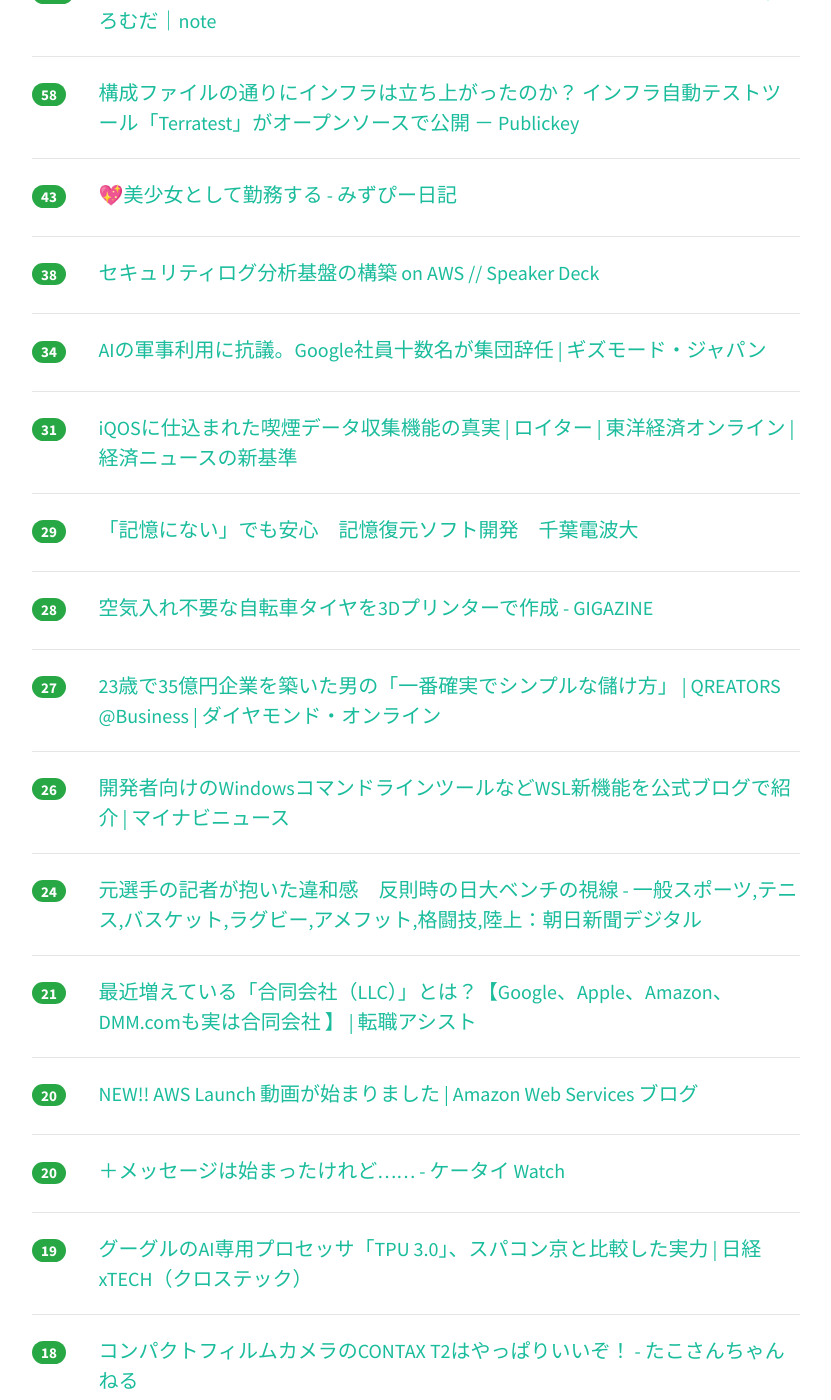
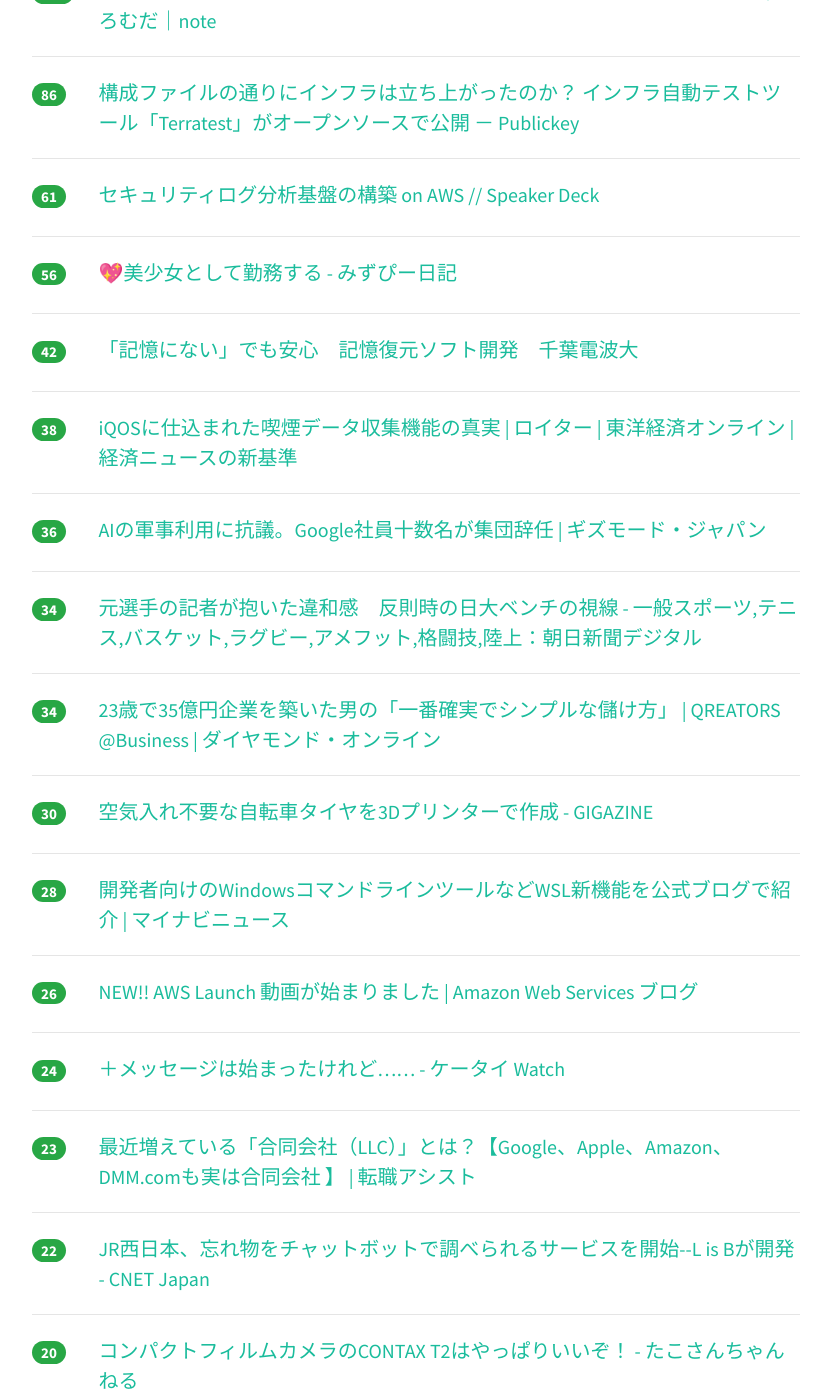
Before and after one commit to yatta47/hatena-matome-site, a Jekyll site: the page built from _posts/2018-05-17-hatena.md, in a window 1280 px wide and 1400 px high, scrolled down 419 px. Shown: the whole window, without its empty margins (224-1055 px from the left). Built offline with Jekyll 4.4.1, drawn with Linux system fonts in a browser that asks for light colours; nearby versions of some CDN libraries; some of the changed text lies outside the part shown.

Commit message:
Updated 2018-05-17

```diff
--- a/_posts/2018-05-17-hatena.md
+++ b/_posts/2018-05-17-hatena.md
@@ -1,79 +1,99 @@
 ---
 layout: post
 title:  "2018-05-17 はてぶIT"
-date:   2018-05-17 10:01:06
+date:   2018-05-17 11:01:03
 tags: [it-hotentry]
 ---
-35 件のデータあり
+38 件のデータあり
 
 <hr><div class="row">
-<div class="col-1"><span class="badge badge-pill badge-success h2">279</span></div>
+<div class="col-1"><span class="badge badge-pill badge-success h2">287</span></div>
 <div class="col-11"><a href='https://note.mu/fromdusktildawn/n/n81c77e2050aa' target='_blank'>今なら、サラリーマンがスタートアップに転職すれば、大儲けできる理由｜ふろむだ｜note</a></div>
 </div>
 <hr>
 <div class="row">
-<div class="col-1"><span class="badge badge-pill badge-success h2">58</span></div>
+<div class="col-1"><span class="badge badge-pill badge-success h2">86</span></div>
 <div class="col-11"><a href='https://www.publickey1.jp/blog/18/_terratest.html' target='_blank'>構成ファイルの通りにインフラは立ち上がったのか？ インフラ自動テストツール「Terratest」がオープンソースで公開 － Publickey</a></div>
 </div>
 <hr>
 <div class="row">
-<div class="col-1"><span class="badge badge-pill badge-success h2">43</span></div>
+<div class="col-1"><span class="badge badge-pill badge-success h2">61</span></div>
+<div class="col-11"><a href='https://speakerdeck.com/mizutani/sekiyuriteirogufen-xi-ji-pan-falsegou-zhu-on-aws' target='_blank'>セキュリティログ分析基盤の構築 on AWS // Speaker Deck</a></div>
+</div>
+<hr>
+<div class="row">
+<div class="col-1"><span class="badge badge-pill badge-success h2">56</span></div>
 <div class="col-11"><a href='https://mzp.hatenablog.com/entry/2018/05/16/222303' target='_blank'>💖美少女として勤務する - みずぴー日記</a></div>
 </div>
 <hr>
 <div class="row">
+<div class="col-1"><span class="badge badge-pill badge-success h2">42</span></div>
+<div class="col-11"><a href='http://kyoko-np.net/2018051701.html' target='_blank'>「記憶にない」でも安心　記憶復元ソフト開発　千葉電波大</a></div>
+</div>
+<hr>
+<div class="row">
 <div class="col-1"><span class="badge badge-pill badge-success h2">38</span></div>
-<div class="col-11"><a href='https://speakerdeck.com/mizutani/sekiyuriteirogufen-xi-ji-pan-falsegou-zhu-on-aws' target='_blank'>セキュリティログ分析基盤の構築 on AWS // Speaker Deck</a></div>
+<div class="col-11"><a href='https://toyokeizai.net/articles/-/221089' target='_blank'>iQOSに仕込まれた喫煙データ収集機能の真実 | ロイター | 東洋経済オンライン | 経済ニュースの新基準</a></div>
+</div>
+<hr>
+<div class="row">
+<div class="col-1"><span class="badge badge-pill badge-success h2">36</span></div>
+<div class="col-11"><a href='https://www.gizmodo.jp/2018/05/googlers-quit-in-protest-over-drone-ai.html' target='_blank'>AIの軍事利用に抗議。Google社員十数名が集団辞任 | ギズモード・ジャパン</a></div>
 </div>
 <hr>
 <div class="row">
 <div class="col-1"><span class="badge badge-pill badge-success h2">34</span></div>
-<div class="col-11"><a href='https://www.gizmodo.jp/2018/05/googlers-quit-in-protest-over-drone-ai.html' target='_blank'>AIの軍事利用に抗議。Google社員十数名が集団辞任 | ギズモード・ジャパン</a></div>
+<div class="col-11"><a href='https://www.asahi.com/articles/ASL5J4JMVL5JUTQP015.html' target='_blank'>元選手の記者が抱いた違和感　反則時の日大ベンチの視線 - 一般スポーツ,テニス,バスケット,ラグビー,アメフット,格闘技,陸上：朝日新聞デジタル</a></div>
 </div>
 <hr>
 <div class="row">
-<div class="col-1"><span class="badge badge-pill badge-success h2">31</span></div>
-<div class="col-11"><a href='https://toyokeizai.net/articles/-/221089' target='_blank'>iQOSに仕込まれた喫煙データ収集機能の真実 | ロイター | 東洋経済オンライン | 経済ニュースの新基準</a></div>
+<div class="col-1"><span class="badge badge-pill badge-success h2">34</span></div>
+<div class="col-11"><a href='http://diamond.jp/articles/-/170188' target='_blank'>23歳で35億円企業を築いた男の「一番確実でシンプルな儲け方」 | QREATORS @Business | ダイヤモンド・オンライン</a></div>
 </div>
 <hr>
 <div class="row">
-<div class="col-1"><span class="badge badge-pill badge-success h2">29</span></div>
-<div class="col-11"><a href='http://kyoko-np.net/2018051701.html' target='_blank'>「記憶にない」でも安心　記憶復元ソフト開発　千葉電波大</a></div>
+<div class="col-1"><span class="badge badge-pill badge-success h2">30</span></div>
+<div class="col-11"><a href='https://gigazine.net/news/20180516-3d-printed-bicycle-tire-bigrep/' target='_blank'>空気入れ不要な自転車タイヤを3Dプリンターで作成 - GIGAZINE</a></div>
 </div>
 <hr>
 <div class="row">
 <div class="col-1"><span class="badge badge-pill badge-success h2">28</span></div>
-<div class="col-11"><a href='https://gigazine.net/news/20180516-3d-printed-bicycle-tire-bigrep/' target='_blank'>空気入れ不要な自転車タイヤを3Dプリンターで作成 - GIGAZINE</a></div>
-</div>
-<hr>
-<div class="row">
-<div class="col-1"><span class="badge badge-pill badge-success h2">27</span></div>
-<div class="col-11"><a href='http://diamond.jp/articles/-/170188' target='_blank'>23歳で35億円企業を築いた男の「一番確実でシンプルな儲け方」 | QREATORS @Business | ダイヤモンド・オンライン</a></div>
+<div class="col-11"><a href='https://news.mynavi.jp/article/20180516-631498/' target='_blank'>開発者向けのWindowsコマンドラインツールなどWSL新機能を公式ブログで紹介 | マイナビニュース</a></div>
 </div>
 <hr>
 <div class="row">
 <div class="col-1"><span class="badge badge-pill badge-success h2">26</span></div>
-<div class="col-11"><a href='https://news.mynavi.jp/article/20180516-631498/' target='_blank'>開発者向けのWindowsコマンドラインツールなどWSL新機能を公式ブログで紹介 | マイナビニュース</a></div>
+<div class="col-11"><a href='https://aws.amazon.com/jp/blogs/news/aws-launch-jp-20180516/' target='_blank'>NEW!! AWS Launch 動画が始まりました | Amazon Web Services ブログ</a></div>
 </div>
 <hr>
 <div class="row">
 <div class="col-1"><span class="badge badge-pill badge-success h2">24</span></div>
-<div class="col-11"><a href='https://www.asahi.com/articles/ASL5J4JMVL5JUTQP015.html' target='_blank'>元選手の記者が抱いた違和感　反則時の日大ベンチの視線 - 一般スポーツ,テニス,バスケット,ラグビー,アメフット,格闘技,陸上：朝日新聞デジタル</a></div>
+<div class="col-11"><a href='https://k-tai.watch.impress.co.jp/docs/column/minna/1122028.html' target='_blank'>＋メッセージは始まったけれど…… - ケータイ Watch</a></div>
 </div>
 <hr>
 <div class="row">
-<div class="col-1"><span class="badge badge-pill badge-success h2">21</span></div>
+<div class="col-1"><span class="badge badge-pill badge-success h2">23</span></div>
 <div class="col-11"><a href='https://tensyoku-assist.com/work/3112' target='_blank'>最近増えている「合同会社（LLC）」とは？【Google、Apple、Amazon、DMM.comも実は合同会社 】 | 転職アシスト</a></div>
 </div>
 <hr>
 <div class="row">
-<div class="col-1"><span class="badge badge-pill badge-success h2">20</span></div>
-<div class="col-11"><a href='https://aws.amazon.com/jp/blogs/news/aws-launch-jp-20180516/' target='_blank'>NEW!! AWS Launch 動画が始まりました | Amazon Web Services ブログ</a></div>
+<div class="col-1"><span class="badge badge-pill badge-success h2">22</span></div>
+<div class="col-11"><a href='https://japan.cnet.com/article/35119268/' target='_blank'>JR西日本、忘れ物をチャットボットで調べられるサービスを開始--L is Bが開発 - CNET Japan</a></div>
 </div>
 <hr>
 <div class="row">
 <div class="col-1"><span class="badge badge-pill badge-success h2">20</span></div>
-<div class="col-11"><a href='https://k-tai.watch.impress.co.jp/docs/column/minna/1122028.html' target='_blank'>＋メッセージは始まったけれど…… - ケータイ Watch</a></div>
+<div class="col-11"><a href='http://blog.tako3.xyz/entry/contaxt2-filmcamera' target='_blank'>コンパクトフィルムカメラのCONTAX T2はやっぱりいいぞ！ - たこさんちゃんねる</a></div>
+</div>
+<hr>
+<div class="row">
+<div class="col-1"><span class="badge badge-pill badge-success h2">20</span></div>
+<div class="col-11"><a href='https://www.mavo.co.jp/danseidokusya/' target='_blank'>漫画村がつぶれて男性読者が増えた？ | 電脳マヴォ合同会社</a></div>
+</div>
+<hr>
+<div class="row">
+<div class="col-1"><span class="badge badge-pill badge-success h2">20</span></div>
+<div class="col-11"><a href='https://togetter.com/li/1228002' target='_blank'>労働時間が長ければ生産量は上がるはずだ！⇢睡眠不足で長く働いたほうがかえって生産量が落ちる話 - Togetter</a></div>
 </div>
 <hr>
 <div class="row">
@@ -82,13 +102,13 @@ tags: [it-hotentry]
 </div>
 <hr>
 <div class="row">
-<div class="col-1"><span class="badge badge-pill badge-success h2">18</span></div>
-<div class="col-11"><a href='http://blog.tako3.xyz/entry/contaxt2-filmcamera' target='_blank'>コンパクトフィルムカメラのCONTAX T2はやっぱりいいぞ！ - たこさんちゃんねる</a></div>
+<div class="col-1"><span class="badge badge-pill badge-success h2">19</span></div>
+<div class="col-11"><a href='https://moz.com/blog/learning-machine-learning' target='_blank'>A Machine Learning Guide for Average Humans - Moz</a></div>
 </div>
 <hr>
 <div class="row">
-<div class="col-1"><span class="badge badge-pill badge-success h2">18</span></div>
-<div class="col-11"><a href='https://japan.cnet.com/article/35119268/' target='_blank'>JR西日本、忘れ物をチャットボットで調べられるサービスを開始--L is Bが開発 - CNET Japan</a></div>
+<div class="col-1"><span class="badge badge-pill badge-success h2">19</span></div>
+<div class="col-11"><a href='http://jp.ricoh.com/release/2018/0516_1.html' target='_blank'>デジタル一眼レフカメラ用SDKを公開 | リコー</a></div>
 </div>
 <hr>
 <div class="row">
@@ -102,18 +122,28 @@ tags: [it-hotentry]
 </div>
 <hr>
 <div class="row">
-<div class="col-1"><span class="badge badge-pill badge-success h2">15</span></div>
-<div class="col-11"><a href='https://yutoma233.hatenablog.com/entry/2018/05/16/195736' target='_blank'>前髪は悩ましい - おのにち</a></div>
+<div class="col-1"><span class="badge badge-pill badge-success h2">16</span></div>
+<div class="col-11"><a href='http://mavo.takekuma.jp/viewer.php?id=903' target='_blank'>電脳マヴォ：投稿マヴォ入選作品 宮崎駿に人生を壊された女/宮沢楽</a></div>
+</div>
+<hr>
+<div class="row">
+<div class="col-1"><span class="badge badge-pill badge-success h2">16</span></div>
+<div class="col-11"><a href='http://etcnohito.hatenablog.com/entry/2018/05/16/124343' target='_blank'>日本将棋連盟HPバグまとめ - ETCの人の日記</a></div>
+</div>
+<hr>
+<div class="row">
+<div class="col-1"><span class="badge badge-pill badge-success h2">16</span></div>
+<div class="col-11"><a href='https://jp.reuters.com/article/idJPKCN1IH135' target='_blank'>特別リポート：加熱式たばこｉＱＯＳに喫煙データ収集機能 | ロイター</a></div>
+</div>
+<hr>
+<div class="row">
+<div class="col-1"><span class="badge badge-pill badge-success h2">16</span></div>
+<div class="col-11"><a href='https://webtan.impress.co.jp/e/2018/05/17/29253' target='_blank'>GDPRとは？ Web担当者やWebアナリストはどう対処すればいい？ | Web担当者Forum</a></div>
 </div>
 <hr>
 <div class="row">
 <div class="col-1"><span class="badge badge-pill badge-success h2">15</span></div>
-<div class="col-11"><a href='http://mavo.takekuma.jp/viewer.php?id=903' target='_blank'>電脳マヴォ：投稿マヴォ入選作品 宮崎駿に人生を壊された女/宮沢楽</a></div>
-</div>
-<hr>
-<div class="row">
-<div class="col-1"><span class="badge badge-pill badge-success h2">15</span></div>
-<div class="col-11"><a href='http://etcnohito.hatenablog.com/entry/2018/05/16/124343' target='_blank'>日本将棋連盟HPバグまとめ - ETCの人の日記</a></div>
+<div class="col-11"><a href='https://yutoma233.hatenablog.com/entry/2018/05/16/195736' target='_blank'>前髪は悩ましい - おのにち</a></div>
 </div>
 <hr>
 <div class="row">
@@ -122,33 +152,13 @@ tags: [it-hotentry]
 </div>
 <hr>
 <div class="row">
-<div class="col-1"><span class="badge badge-pill badge-success h2">15</span></div>
-<div class="col-11"><a href='https://www.mavo.co.jp/danseidokusya/' target='_blank'>漫画村がつぶれて男性読者が増えた？ | 電脳マヴォ合同会社</a></div>
-</div>
-<hr>
-<div class="row">
-<div class="col-1"><span class="badge badge-pill badge-success h2">15</span></div>
-<div class="col-11"><a href='https://togetter.com/li/1228002' target='_blank'>労働時間が長ければ生産量は上がるはずだ！⇢睡眠不足で長く働いたほうがかえって生産量が落ちる話 - Togetter</a></div>
+<div class="col-1"><span class="badge badge-pill badge-success h2">14</span></div>
+<div class="col-11"><a href='https://pc.watch.impress.co.jp/docs/news/1122161.html' target='_blank'>日立、気象庁の新スーパーコンピュータシステムを構築 ～天気予報の精度向上や5日先までの台風の強度予測が可能に - PC Watch</a></div>
 </div>
 <hr>
 <div class="row">
 <div class="col-1"><span class="badge badge-pill badge-success h2">14</span></div>
-<div class="col-11"><a href='https://jp.reuters.com/article/idJPKCN1IH135' target='_blank'>特別リポート：加熱式たばこｉＱＯＳに喫煙データ収集機能 | ロイター</a></div>
-</div>
-<hr>
-<div class="row">
-<div class="col-1"><span class="badge badge-pill badge-success h2">14</span></div>
-<div class="col-11"><a href='https://moz.com/blog/learning-machine-learning' target='_blank'>A Machine Learning Guide for Average Humans - Moz</a></div>
-</div>
-<hr>
-<div class="row">
-<div class="col-1"><span class="badge badge-pill badge-success h2">13</span></div>
-<div class="col-11"><a href='https://pc.watch.impress.co.jp/docs/news/1122161.html' target='_blank'>日立、気象庁の新スーパーコンピュータシステムを構築 ～天気予報の精度向上や5日先までの台風の強度予測が可能に - PC Watch</a></div>
-</div>
-<hr>
-<div class="row">
-<div class="col-1"><span class="badge badge-pill badge-success h2">13</span></div>
-<div class="col-11"><a href='http://jp.ricoh.com/release/2018/0516_1.html' target='_blank'>デジタル一眼レフカメラ用SDKを公開 | リコー</a></div>
+<div class="col-11"><a href='https://gigazine.net/news/20180517-orchestra-hit/' target='_blank'>「ジャン！」の華やかな音色で誰もが知っている音「オーケストラヒット」誕生の秘密 - GIGAZINE</a></div>
 </div>
 <hr>
 <div class="row">
@@ -157,13 +167,23 @@ tags: [it-hotentry]
 </div>
 <hr>
 <div class="row">
-<div class="col-1"><span class="badge badge-pill badge-success h2">9</span></div>
-<div class="col-11"><a href='https://iphone-mania.jp/news-212578/' target='_blank'>顔認証の弱点を克服！Apple、皮膚下の静脈を使った認証の特許を取得 - iPhone Mania</a></div>
+<div class="col-1"><span class="badge badge-pill badge-success h2">12</span></div>
+<div class="col-11"><a href='https://internet.watch.impress.co.jp/docs/yajiuma/1122208.html' target='_blank'>伝説の「キーボードクラッシャー」、日本のファン向けにYouTubeでビデオレターを公開【やじうまWatch】 - INTERNET Watch</a></div>
+</div>
+<hr>
+<div class="row">
+<div class="col-1"><span class="badge badge-pill badge-success h2">11</span></div>
+<div class="col-11"><a href='http://twitter.com/japonistan/status/996339075417165824' target='_blank'>ジャポニスタンさんのツイート: "余命ブログのコメント欄が本当にヤバ過ぎる。 無理矢理送り付けた余命の糞本を弟夫婦が娘に読ませなかったことを逆恨み。 「唯一の弟夫婦であっても殲</a></div>
+</div>
+<hr>
+<div class="row">
+<div class="col-1"><span class="badge badge-pill badge-success h2">10</span></div>
+<div class="col-11"><a href='https://kakakakakku.hatenablog.com/entry/2018/05/17/013251' target='_blank'>プロダクションレディなマイクロサービスを実装するための標準化を学べる「プロダクションレディマイクロサービス」を読んだ - kakakakakku blog</a></div>
 </div>
 <hr>
 <div class="row">
 <div class="col-1"><span class="badge badge-pill badge-success h2">9</span></div>
-<div class="col-11"><a href='http://twitter.com/japonistan/status/996339075417165824' target='_blank'>ジャポニスタンさんのツイート: "余命ブログのコメント欄が本当にヤバ過ぎる。 無理矢理送り付けた余命の糞本を弟夫婦が娘に読ませなかったことを逆恨み。 「唯一の弟夫婦であっても殲</a></div>
+<div class="col-11"><a href='https://iphone-mania.jp/news-212578/' target='_blank'>顔認証の弱点を克服！Apple、皮膚下の静脈を使った認証の特許を取得 - iPhone Mania</a></div>
 </div>
 <hr>
 <div class="row">
@@ -173,11 +193,6 @@ tags: [it-hotentry]
 <hr>
 <div class="row">
 <div class="col-1"><span class="badge badge-pill badge-success h2">8</span></div>
-<div class="col-11"><a href='https://gigazine.net/news/20180517-orchestra-hit/' target='_blank'>「ジャン！」の華やかな音色で誰もが知っている音「オーケストラヒット」誕生の秘密 - GIGAZINE</a></div>
+<div class="col-11"><a href='https://applech2.com/archives/20180517-rip-twitter-user-streams-api.html' target='_blank'>Twitter、Account Activity APIの価格などを発表。User Streams APIは2018年8月16日に廃止予定。 | AAPL Ch.</a></div>
 </div>
 <hr>
-<div class="row">
-<div class="col-1"><span class="badge badge-pill badge-success h2">4</span></div>
-<div class="col-11"><a href='https://webtan.impress.co.jp/e/2018/05/17/29253' target='_blank'>GDPRとは？ Web担当者やWebアナリストはどう対処すればいい？ | Web担当者Forum</a></div>
-</div>
-<hr>
```
